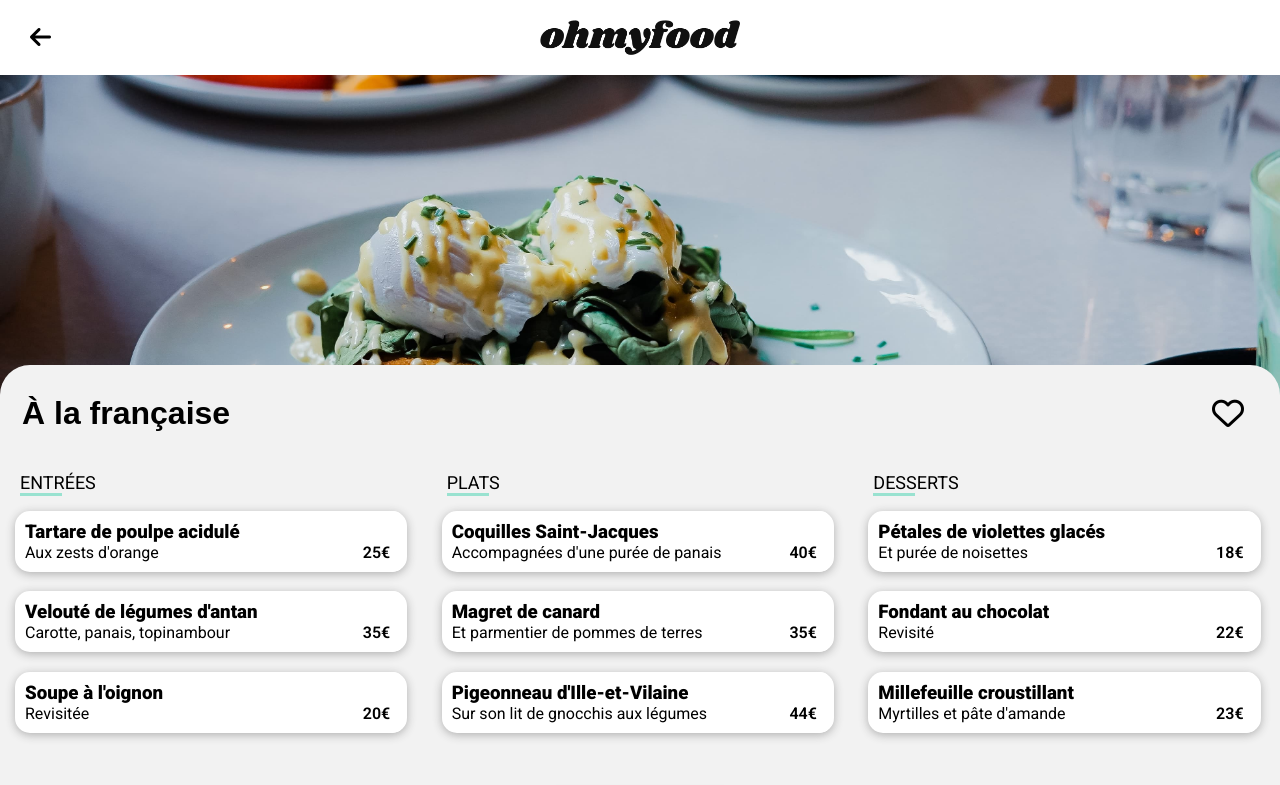
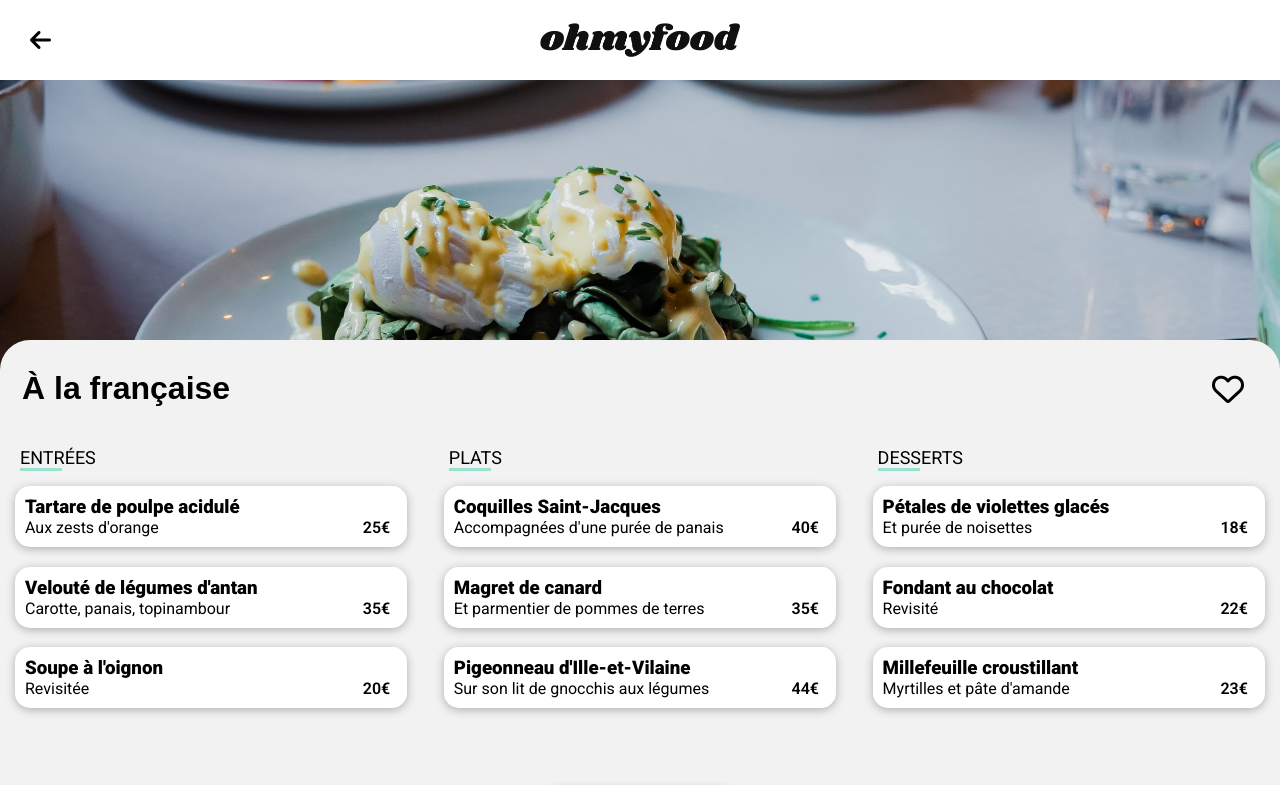
Before and after one commit to padesco/ohmyfood, a website: page menu-à-la-française.html in a window 1280 px wide. Shown: the top 785 px of the page. Drawn offline with Linux system fonts and the light colour scheme; a web font is replaced by a local one.

Commit message:
updated high screen

```diff
--- a/sass/Base/_base.scss
+++ b/sass/Base/_base.scss
@@ -1,7 +1,12 @@
 * {
     margin: 0;
 }
-
+html {
+    height: 100%;
+}
+body {
+    height: 100%;
+}
 a {
     text-decoration: black;
     color: black;
--- a/sass/Composants/_buttons.scss
+++ b/sass/Composants/_buttons.scss
@@ -6,7 +6,7 @@
     color: white;
     border: none;
     @include box-shadow;
-    margin: 40px auto 40px;
+    margin: 40px auto;
     cursor: pointer;
     position: relative;
     z-index: 1;
--- a/sass/Layout/_footer.scss
+++ b/sass/Layout/_footer.scss
@@ -1,4 +1,5 @@
 footer {
+    height: 20%;
     width: 100%;
     background: rgb(58, 58, 58);
     padding: 30px 0;
--- a/sass/Layout/_header.scss
+++ b/sass/Layout/_header.scss
@@ -1,4 +1,5 @@
 header {
+    height: 5%;
     display: flex;
     align-items: center;
     padding: 20px 0;
--- a/sass/Pages/_menu.scss
+++ b/sass/Pages/_menu.scss
@@ -1,5 +1,5 @@
 main {
-    height: 350px;
+    height: 40%;
     width: 100%;
     & img {
         height: 100%;
@@ -25,16 +25,15 @@
         }
     }
     &__desktopVersion {
+        height: 70%;
         @include desktop {
             display: flex;
-            flex-direction: column;
-            flex-wrap: wrap;
             justify-content: space-between;
             width: 100%;
-            height: 280px;
         }
     }
     &__list {
+        height: 100%;
         padding-bottom: 40px;
         @include desktop {
             width: 33%;
```
Also changed, not shown: public/css/style.css, 1 other file.
